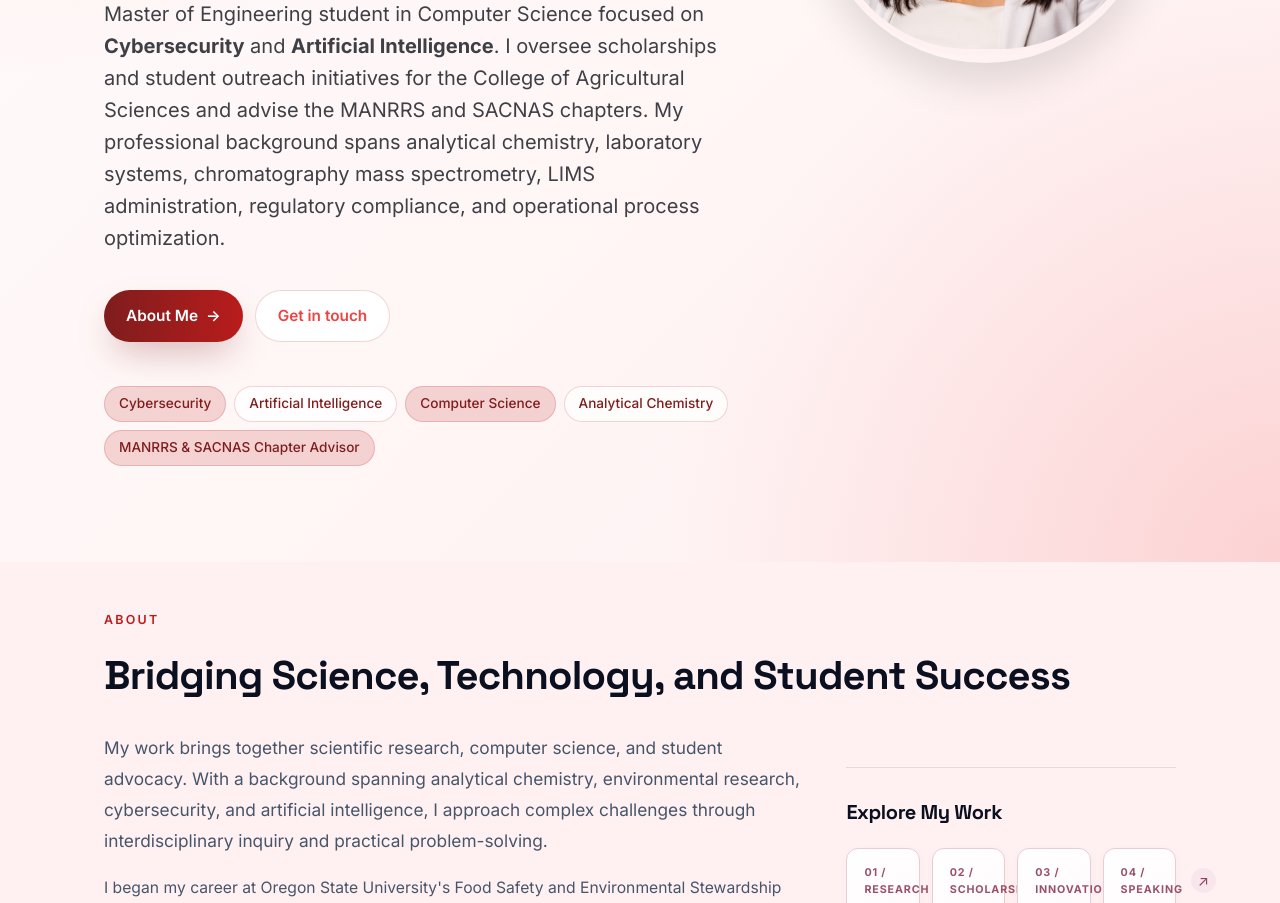
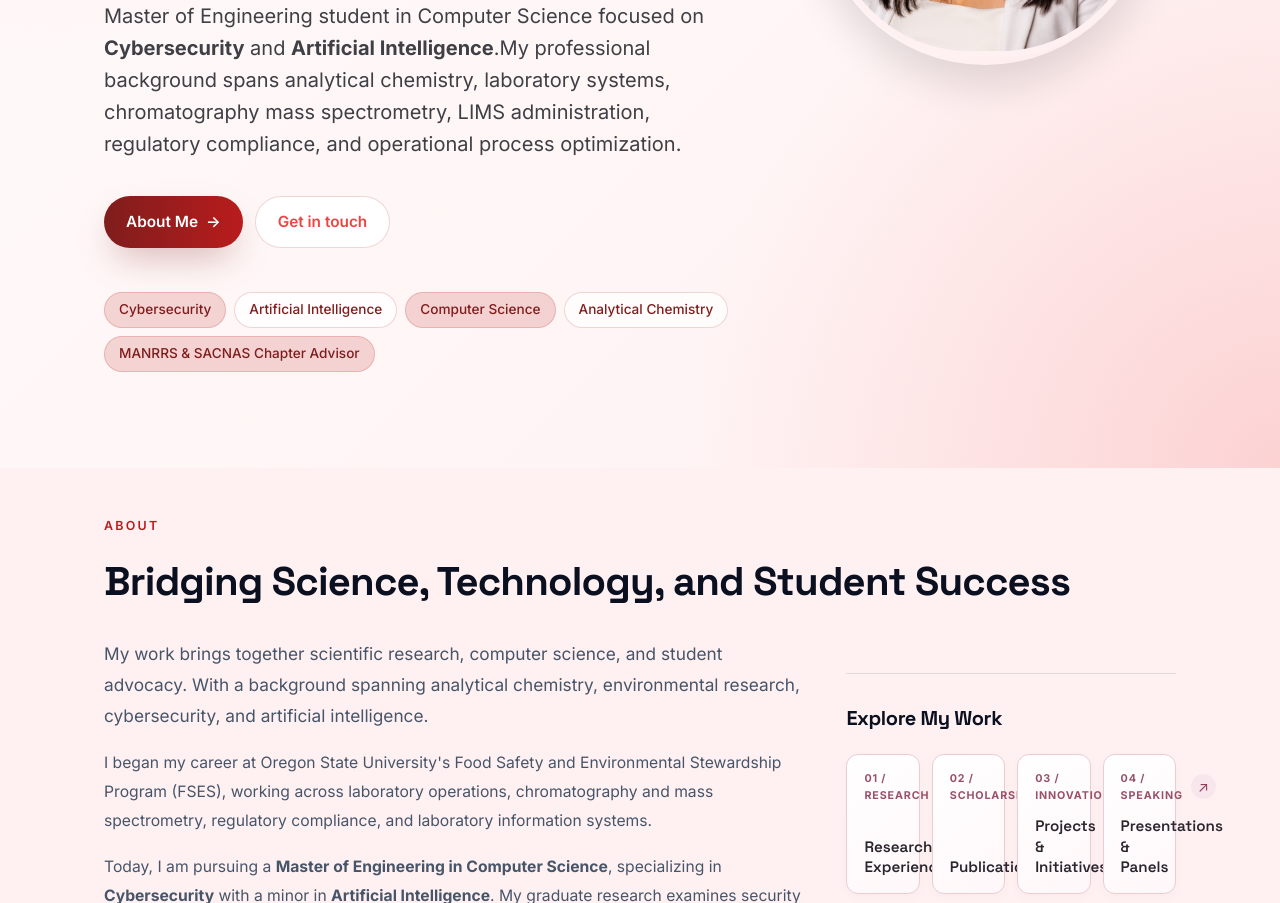
Before and after one commit to Clarisaci/c, a plain HTML site: page index.html in a window 1280 px wide. Shown: the part 552-1455 px from the top of the page. Drawn offline with Linux system fonts and the light colour scheme.

Commit message:
Update CV link and refine text in index.html
Updated CV link to point to the public version and made minor text adjustments.

```diff
--- a/index.html
+++ b/index.html
@@ -430,7 +430,7 @@
           <a href="#media">News &amp; Media</a>
           <a href="#articles">Writing</a>
           <a href="#contact">Contact</a>
-          <!-- <a href="ClarisaCaballeroI_cv.pdf" class="cta" target="_blank" rel="noopener">CV →</a> -->
+          <a href="ClarisaCaballeroI_public_cv.pdf" class="cta" target="_blank" rel="noopener">CV →</a>
         </div>
       </div>
     </div>
@@ -450,9 +450,7 @@
       </h1>
       <p class="tagline">
        Master of Engineering student in Computer Science focused on <strong>Cybersecurity</strong> and
-        <strong>Artificial Intelligence</strong>. I oversee scholarships and student
-        outreach initiatives for the College of Agricultural Sciences and advise the
-        MANRRS and SACNAS chapters. My professional background spans analytical
+        <strong>Artificial Intelligence</strong>.My professional background spans analytical
         chemistry, laboratory systems, chromatography mass spectrometry, LIMS
         administration, regulatory compliance, and
         operational process optimization.
@@ -873,8 +871,7 @@
           My work brings together scientific research, computer science,
           and student advocacy. With a background spanning analytical
           chemistry, environmental research, cybersecurity, and
-          artificial intelligence, I approach complex challenges
-          through interdisciplinary inquiry and practical problem-solving.
+          artificial intelligence.
         </p>
 
         <p>
@@ -908,6 +905,7 @@
         </p>
 
       </div>
+      </about>
 
 
 
```
